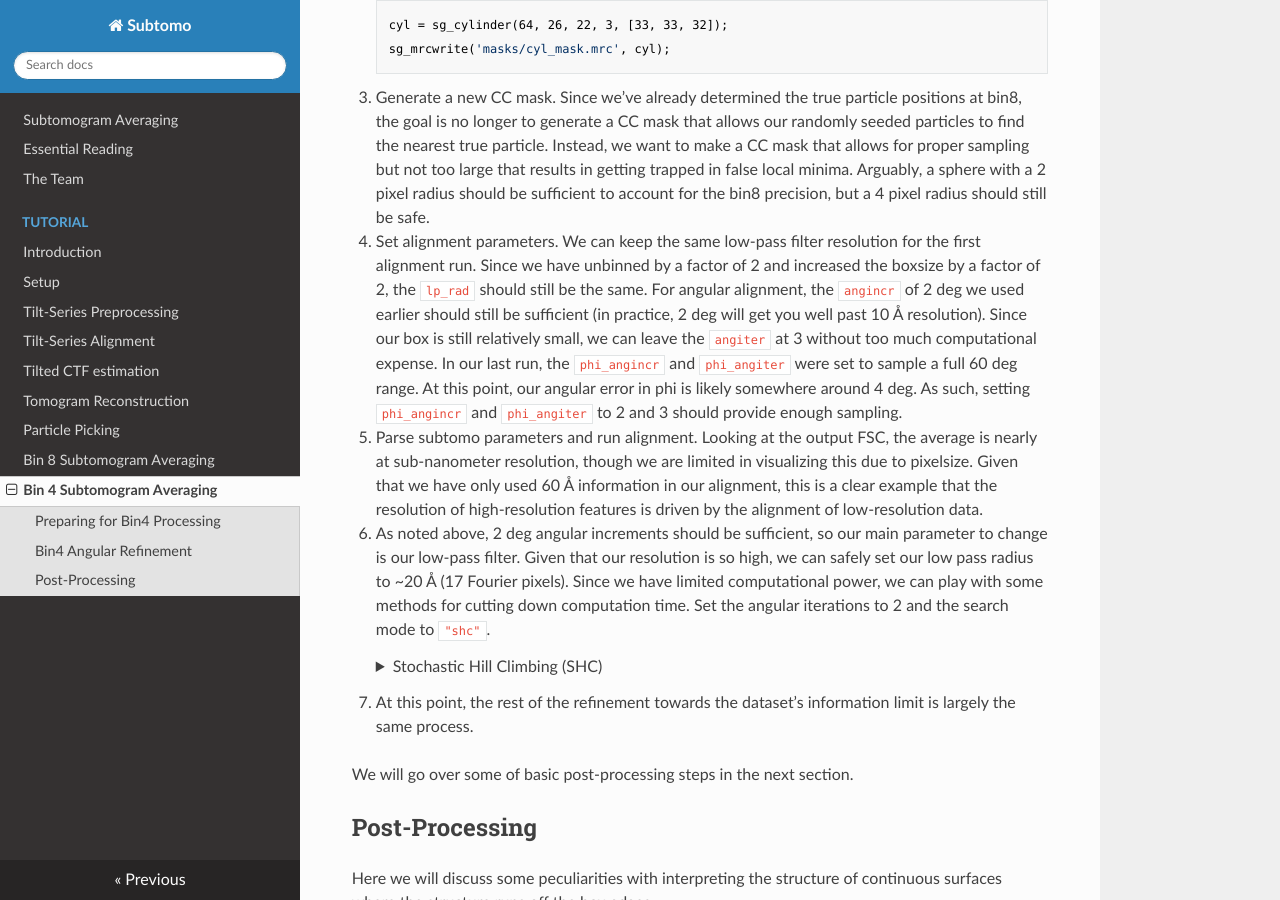
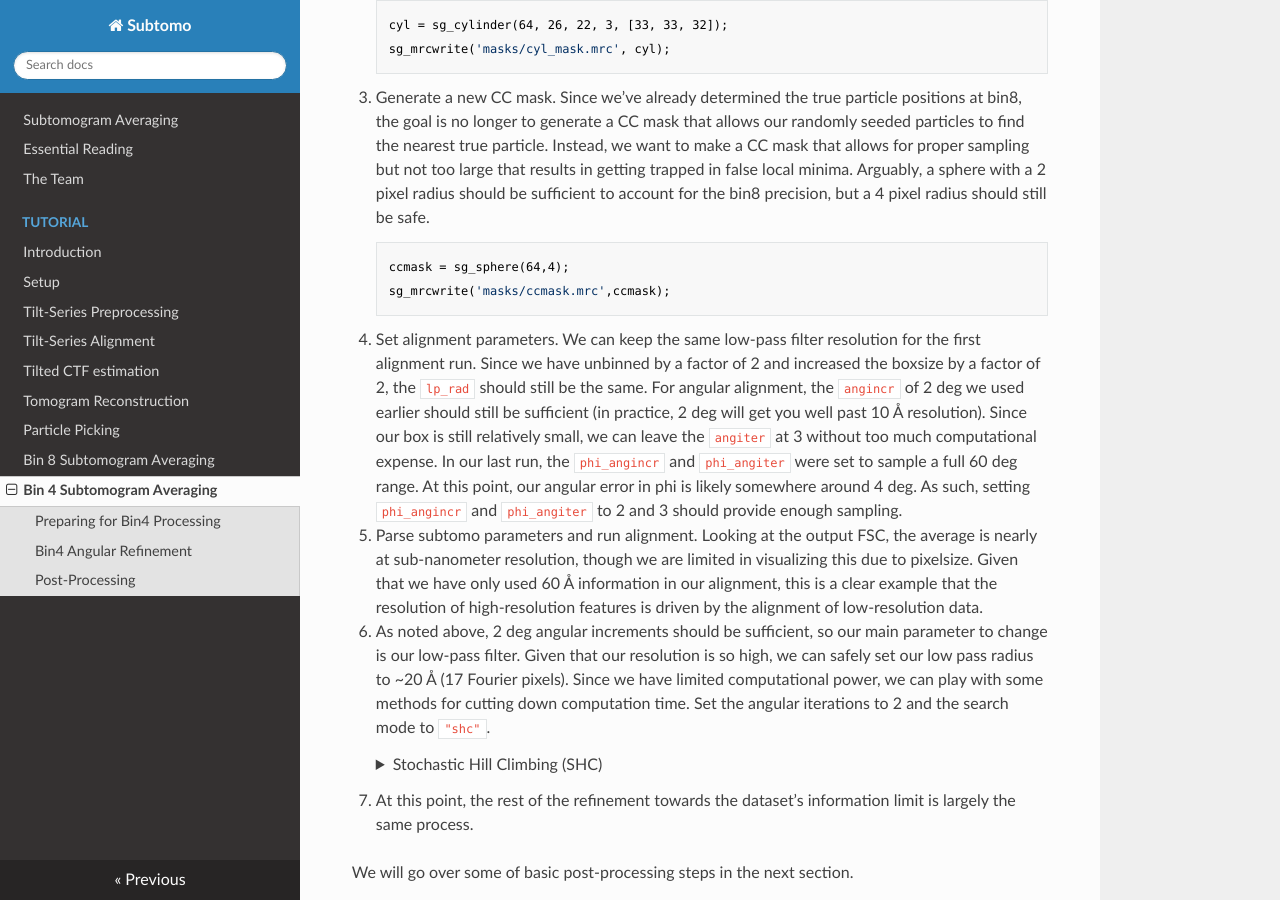
Before and after one commit to wan-lab-vanderbilt/subtomo-tutorials, an MkDocs documentation site: the page built from docs/hiv/bin4.md, in a window 1280 px wide and 900 px high, scrolled down 1181 px. Built offline with MkDocs 1.6.1, drawn with Linux system fonts in a browser that asks for light colours; nearby versions of some CDN libraries.

Commit message:
Update bin4.md
ccmask commands

```diff
--- a/docs/hiv/bin4.md
+++ b/docs/hiv/bin4.md
@@ -54,7 +54,10 @@ Since we’ve already determined the true particle positions at bin8, the goal i
 Instead, we want to make a CC mask that allows for proper sampling but not too large that results in getting trapped in false local minima.
 Arguably, a sphere with a 2 pixel radius should be sufficient to account for the bin8 precision, but a 4 pixel radius should still be safe.
 
-5. Set alignment parameters.
+        ccmask = sg_sphere(64,4);
+        sg_mrcwrite('masks/ccmask.mrc',ccmask);
+
+6. Set alignment parameters.
 We can keep the same low-pass filter resolution for the first alignment run.
 Since we have unbinned by a factor of 2 and increased the boxsize by a factor of 2, the `lp_rad` should still be the same.
 For angular alignment, the `angincr` of 2 deg we used earlier should still be sufficient (in practice, 2 deg will get you well past 10 Å resolution).
@@ -63,11 +66,11 @@ In our last run, the `phi_angincr` and `phi_angiter` were set to sample a full 6
 At this point, our angular error in phi is likely somewhere around 4 deg.
 As such, setting `phi_angincr` and `phi_angiter` to 2 and 3 should provide enough sampling.
 
-6. Parse subtomo parameters and run alignment.
+7. Parse subtomo parameters and run alignment.
 Looking at the output FSC, the average is nearly at sub-nanometer resolution, though we are limited in visualizing this due to pixelsize.
 Given that we have only used 60 Å information in our alignment, this is a clear example that the resolution of high-resolution features is driven by the alignment of low-resolution data.
 
-7. As noted above, 2 deg angular increments should be sufficient, so our main parameter to change is our low-pass filter.
+8. As noted above, 2 deg angular increments should be sufficient, so our main parameter to change is our low-pass filter.
 Given that our resolution is so high, we can safely set our low pass radius to ~20 Å (17 Fourier pixels).
 Since we have limited computational power, we can play with some methods for cutting down computation time.
 Set the angular iterations to 2 and the search mode to `"shc"`.
```
Also changed, not shown: other parts of docs/hiv/bin4.md (+1 -1 lines).
